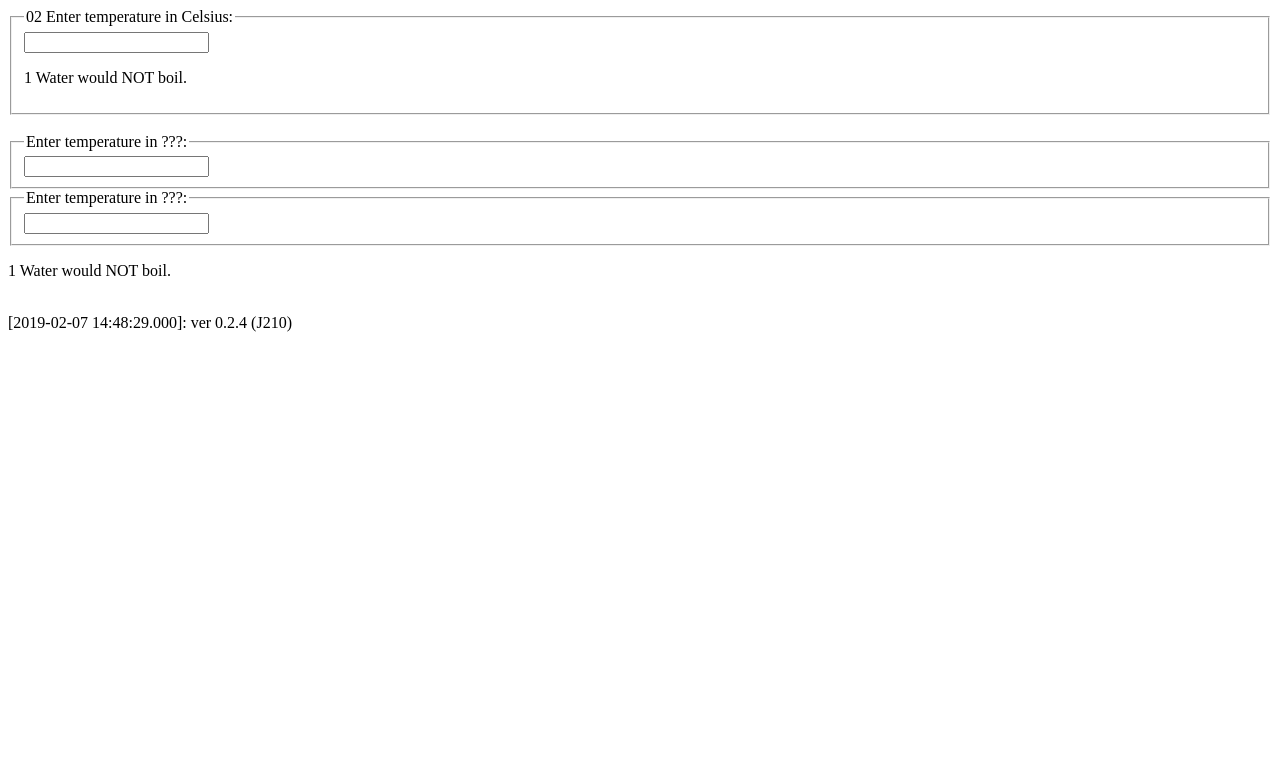
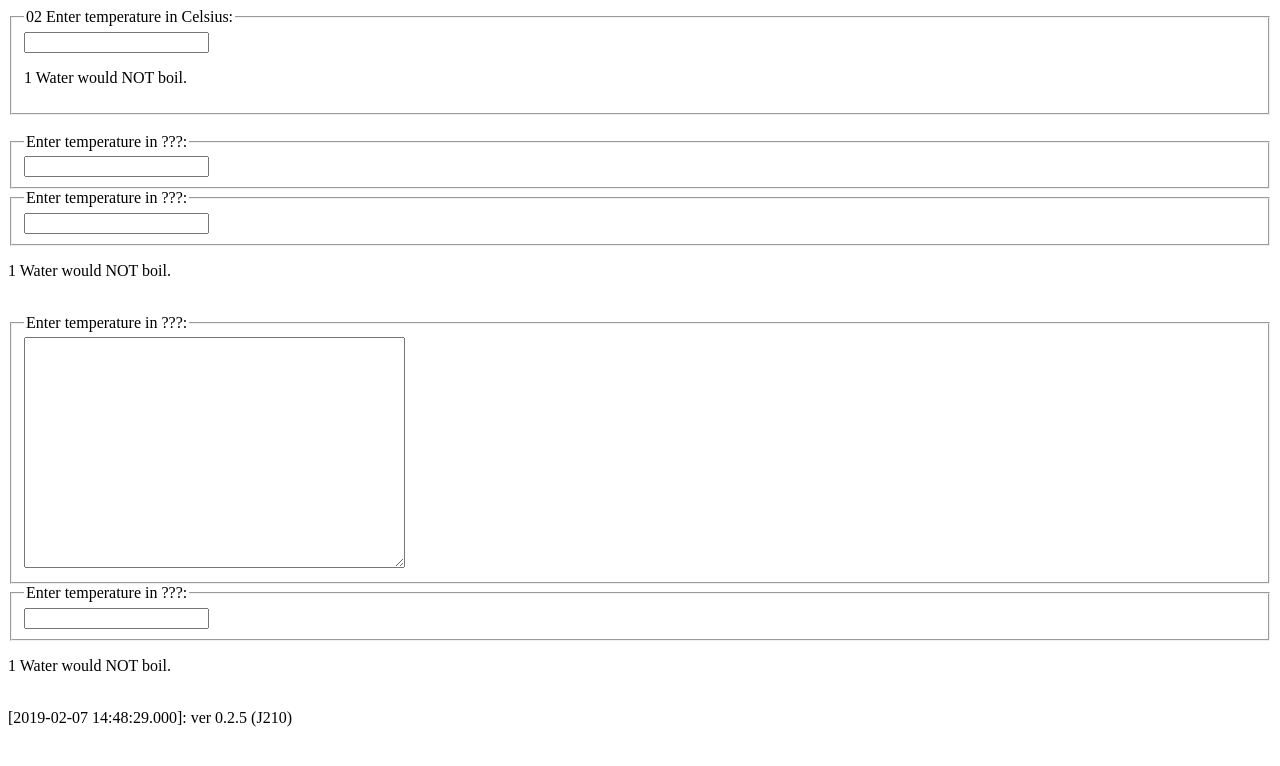
Before and after one commit to MaixEqu/reactts4, a React (Create React App) app: page / in a window 1280 px wide. Shown: the top 766 px of the page. Built offline with nearby package versions, Linux system fonts and the light colour scheme.

Commit message:
one textarea added, ver 0.2.5 (J210)

```diff
--- a/src/App.tsx
+++ b/src/App.tsx
@@ -1,7 +1,7 @@
 import React, { Component } from 'react';
 import * as mx from './mxlibcut';
 
-const sVersion = "ver 0.2.4 (J210)";
+const sVersion = "ver 0.2.5 (J210)";
 
 export class App extends Component {
   render() {
@@ -13,6 +13,8 @@ export class App extends Component {
           <div id="input"></div>
           <br />
           <div id="input2"></div>
+          <br />
+          <div id="textareas">tareas</div>
         </header>
         <br />
         <footer>{time_ver}</footer>
@@ -147,3 +149,65 @@ export class Calculator2 extends React.Component<IProps, IState> {
     );
   }
 }
+
+class TemperatureTArea extends React.Component<IProps, IState> {
+  constructor(props: IProps) {
+    super(props);
+    this.handleChange = this.handleChange.bind(this);
+  }
+
+  handleChange(e: React.ChangeEvent<HTMLTextAreaElement>) {
+    if (this.props.onTemperatureChange)
+       this.props.onTemperatureChange(e.target.value);
+  }
+
+  render() {
+    const temperature = this.props.temperature;
+    const scale = this.props.scale;
+    return (
+      <fieldset>
+        <legend>Enter temperature in ???:</legend>
+        <textarea rows={15} cols={45} value={temperature}
+               onChange={this.handleChange} />
+      </fieldset>
+    );
+  }
+}
+export class Calculator3 extends React.Component<IProps, IState> {
+  constructor(props: IProps) {
+    super(props);
+    this.handleCelsiusChange = this.handleCelsiusChange.bind(this);
+    this.handleFahrenheitChange = this.handleFahrenheitChange.bind(this);
+    this.state = {temperature: '', scale: 'c'};
+  }
+
+  handleCelsiusChange(temperature: string) {
+    this.setState({scale: 'c', temperature});
+  }
+
+  handleFahrenheitChange(temperature: string) {
+    this.setState({scale: 'f', temperature});
+  }
+
+  render() {
+    const scale = this.state.scale;
+    const temperature = this.state.temperature;
+    const celsius = scale === 'f' ? tryConvert(temperature, toCelsius) : temperature;
+    const fahrenheit = scale === 'c' ? tryConvert(temperature, toFahrenheit) : temperature;
+
+    return (
+      <div>
+        <TemperatureTArea
+          scale="c"
+          temperature={celsius}
+          onTemperatureChange={this.handleCelsiusChange} />
+        <TemperatureInput
+          scale="f"
+          temperature={fahrenheit}
+          onTemperatureChange={this.handleFahrenheitChange} />
+        <BoilingVerdict
+          celsius={parseFloat(celsius)} />
+      </div>
+    );
+  }
+}
--- a/src/index.tsx
+++ b/src/index.tsx
@@ -5,3 +5,4 @@ import * as App from './App';
 ReactDOM.render(<App.App />, document.getElementById('root'));
 ReactDOM.render(<App.Calculator />, document.getElementById('input'));
 ReactDOM.render(<App.Calculator2 />, document.getElementById('input2'));
+ReactDOM.render(<App.Calculator3 />, document.getElementById('textareas'));
```
